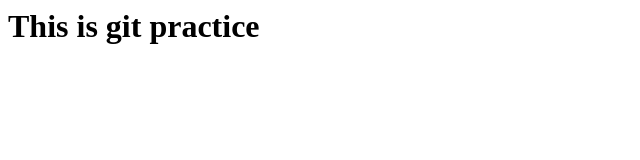
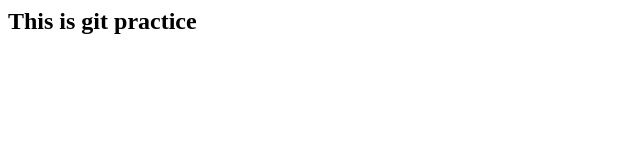
Before and after one commit to eswar353/quizapp, a plain HTML site: page index.html in a window 1280 px wide. Shown: the whole page, without its empty margins (0-640 px from the left). Drawn offline with Linux system fonts and the light colour scheme.

Commit message:
added about and footer files,modified index file

```diff
--- a/index.html
+++ b/index.html
@@ -1,3 +1,4 @@
 <html>
-    <h1>This is git practice </h1>
+    <h2>This is git practice </h2>
+
 </html>
```
Also changed, not shown: about.html (added), footer.html (added).
